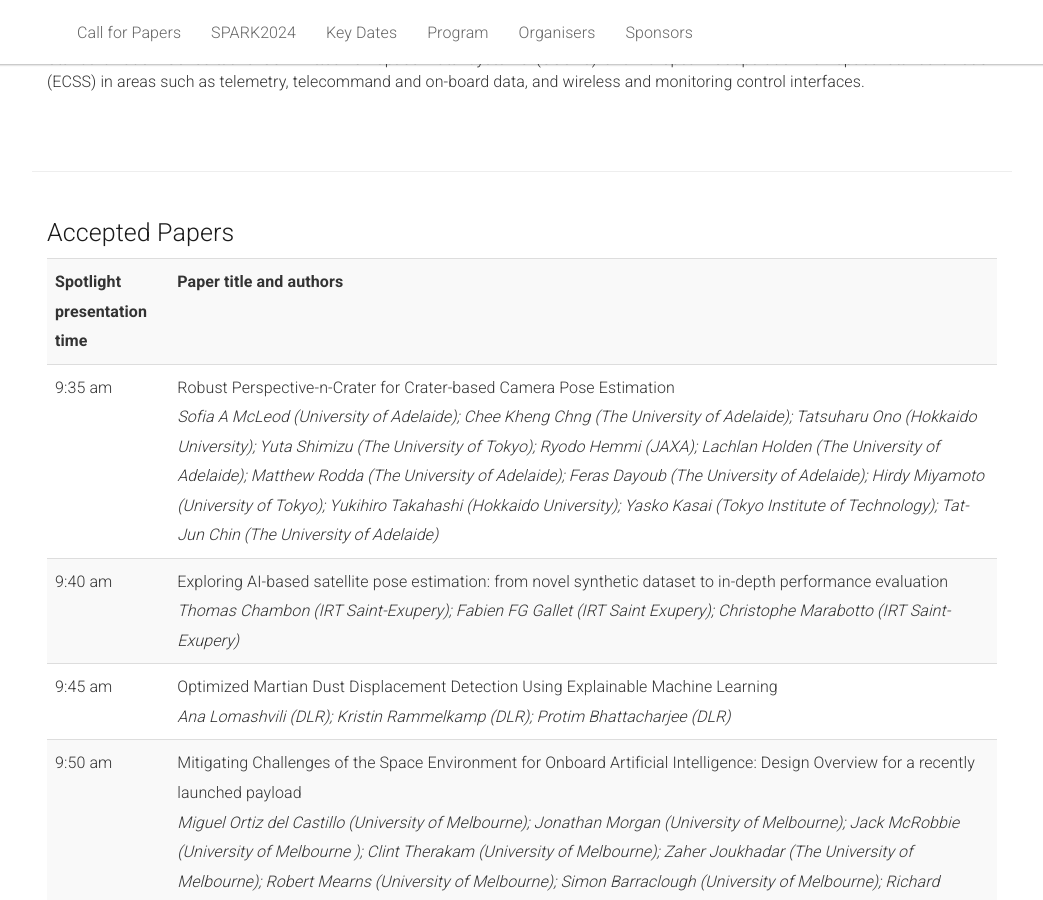
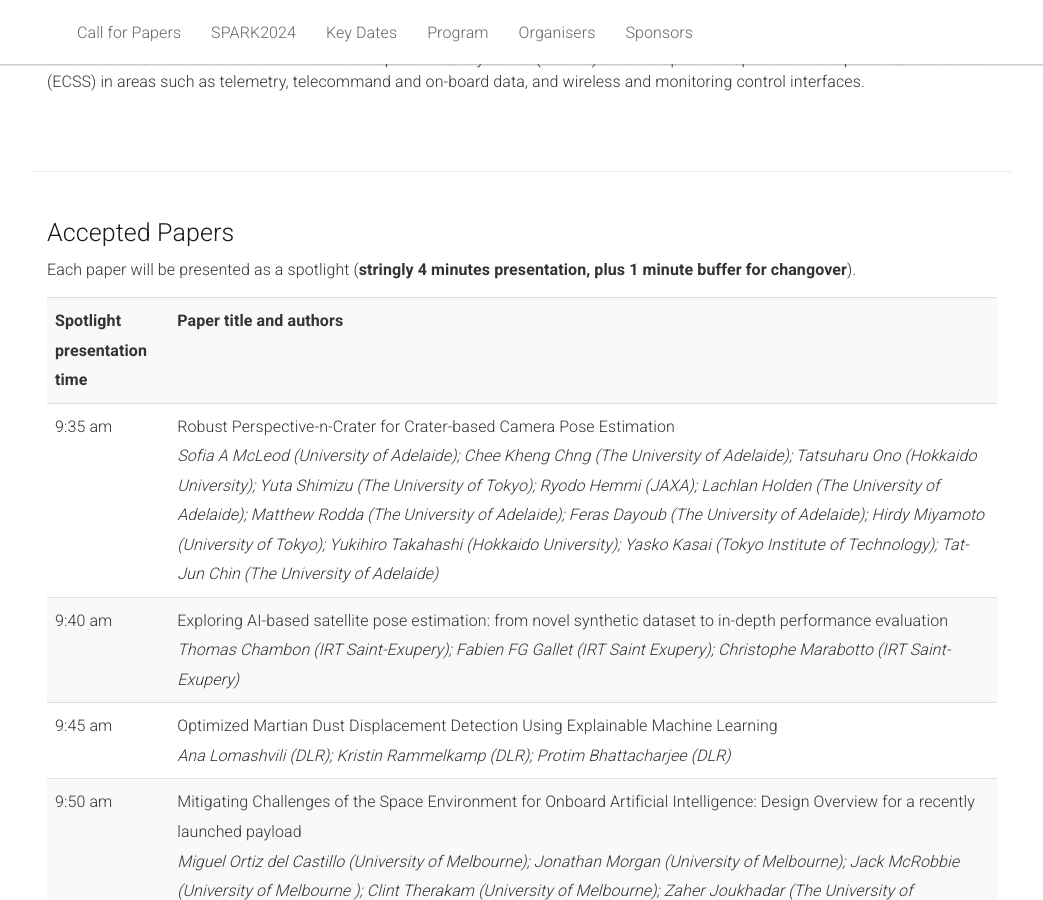
Before and after one commit to AIforSpace/2024, a Jekyll site: the page built from _pages/home.md, in a window 1280 px wide and 900 px high, scrolled down 3933 px. Shown: the whole window, without its empty margins (118-1161 px from the left). Built offline with Jekyll 4.4.1, drawn with Linux system fonts in a browser that asks for light colours; some of the changed text lies outside the part shown.

Commit message:
Update home.md

```diff
--- a/_pages/home.md
+++ b/_pages/home.md
@@ -269,6 +269,11 @@
   <br>
   <div class="col-xs-12">
     <h2>Accepted Papers</h2>
+
+    <p>
+    Each paper will be presented as a spotlight (<b>stringly 4 minutes presentation, plus 1 minute buffer for changover</b>).
+    </p>
+
     <table class="table table-striped" id="sl1">
       <tbody>
         <tr>
```
Also changed, not shown: other parts of _pages/home.md (+2 -2 lines).
